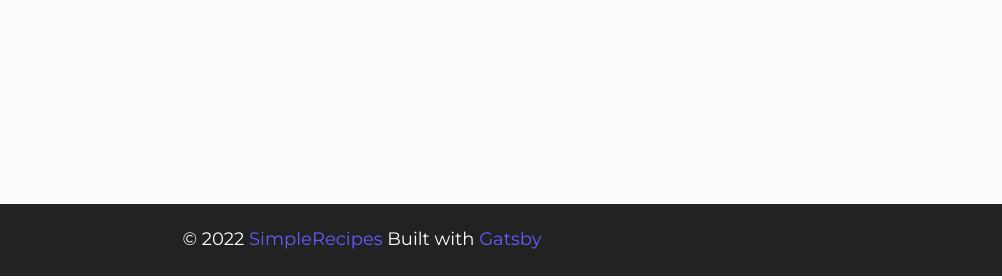
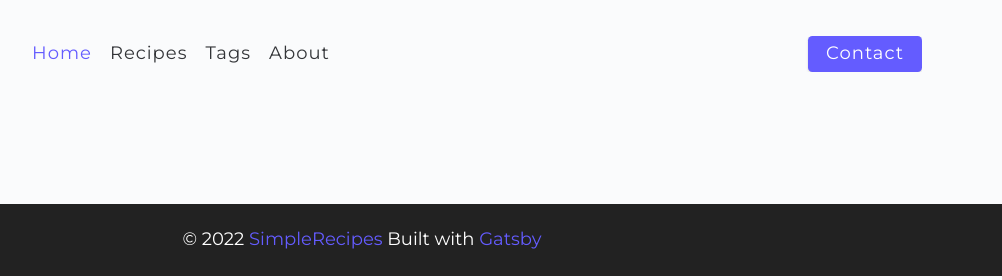
Before and after one commit to kacperkruger/gatsby_cook_project, a Gatsby site: page / in a window 1280 px wide. Shown: the full height of the page, 278-1280 px from the left. Built offline with nearby package versions, Linux system fonts and the light colour scheme; Gatsby itself is replaced by a stand-in of ours.

Commit message:
impl of navbar

```diff
--- a/src/components/Navbar.js
+++ b/src/components/Navbar.js
@@ -1,16 +1,51 @@
-import React from "react"
+import React, { useState } from "react"
 import logo from "../assets/images/logo.svg"
 import { Link } from "gatsby"
+import { FaAlignJustify } from "react-icons/all"
 
 const Navbar = () => {
+  const [show, setShow] = useState(false)
   return (
     <nav className={"navbar"}>
-      <div className="nav-center">
-        <div className="nav-header">
+      <div className={"nav-center"}>
+        <div className={"nav-header"}>
           <Link to={"/"}>
             <img src={logo} alt={"SimpleRecipes"} />
           </Link>
-          <div className="nav-links show-links"></div>
+          <button className={"nav-btn"} onClick={() => setShow(!show)}>
+            <FaAlignJustify />
+          </button>
+        </div>
+        <div className={show ? "nav-links show-links" : "nav-links"}>
+          <Link to={"/"} className={"nav-link"} activeClassName={"active-link"}>
+            home
+          </Link>
+          <Link
+            to={"/recipes"}
+            className={"nav-link"}
+            activeClassName={"active-link"}
+          >
+            recipes
+          </Link>
+          <Link
+            to={"/tags"}
+            className={"nav-link"}
+            activeClassName={"active-link"}
+          >
+            tags
+          </Link>
+          <Link
+            to={"/about"}
+            className={"nav-link"}
+            activeClassName={"active-link"}
+          >
+            about
+          </Link>
+          <div className="nav-link contact-link">
+            <Link to={"/contact"} className={"btn"}>
+              contact
+            </Link>
+          </div>
         </div>
       </div>
     </nav>
```
